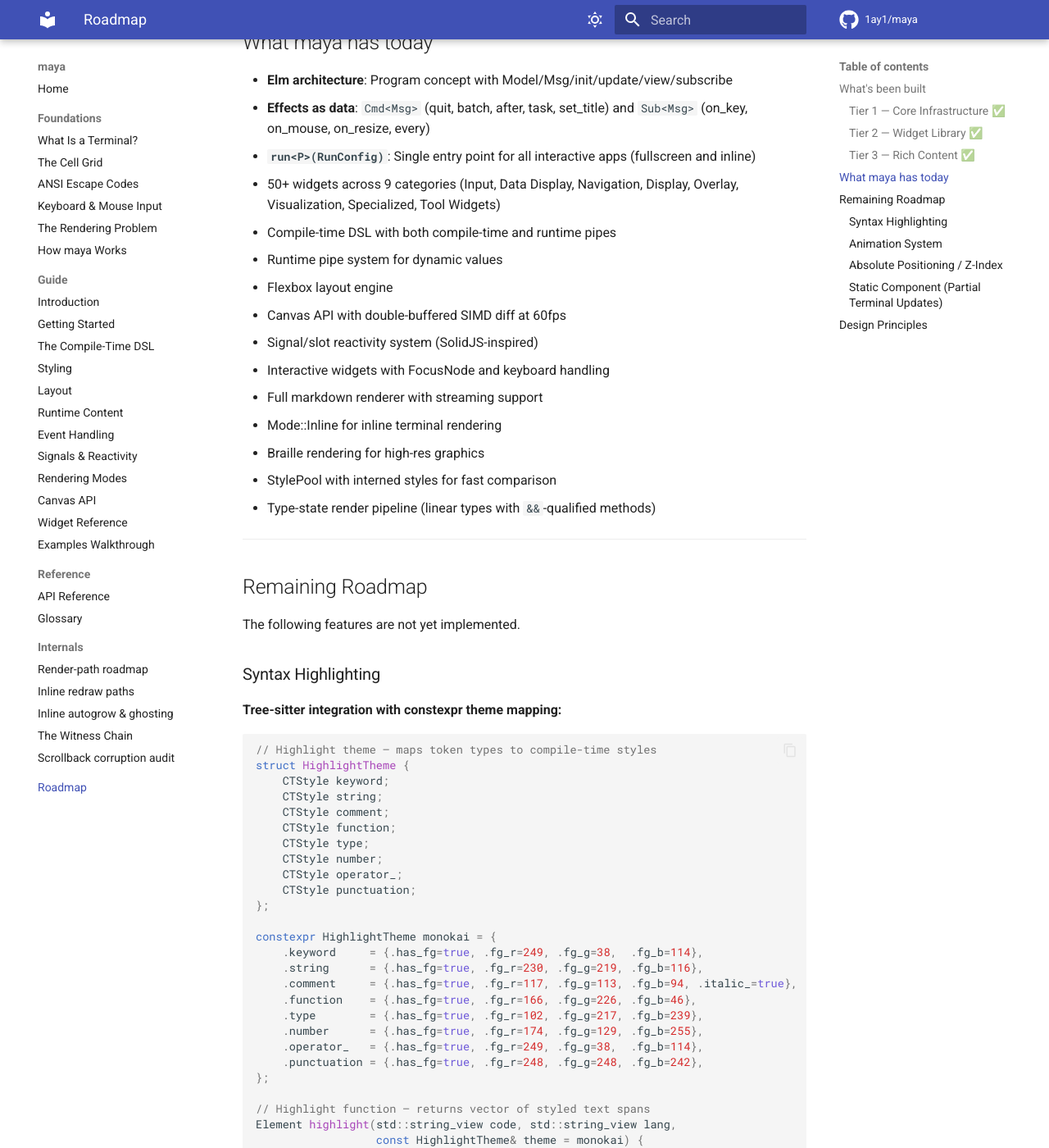
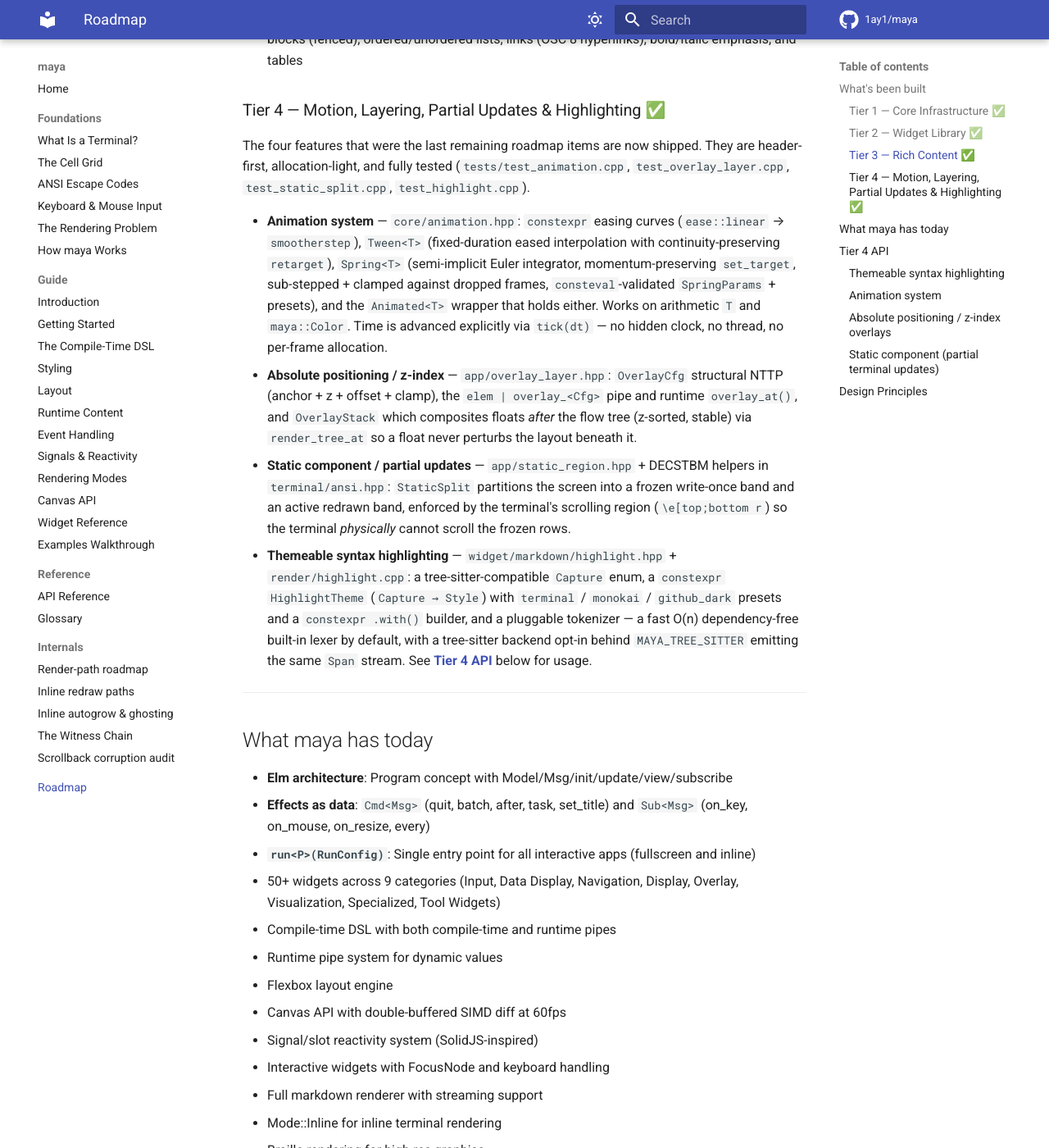
Before and after one commit to 1ay1/maya, an MkDocs documentation site: the page built from docs/12-roadmap.md, in a window 1280 px wide and 1400 px high, scrolled down 1357 px. Shown: the whole window at 82% size. Built offline with MkDocs 1.6.1 and Material for MkDocs 9.7.7, drawn with Linux system fonts in a browser that asks for light colours; comment, search, counter and statistics services are not loaded; some of the changed text lies outside the part shown.

Commit message:
fix(portability): make Tier 4 features build on clang + MSVC; update docs
CI was red on linux-clang19, windows-msvc, sanitizers (clang), and fuzz-smoke
(clang) while gcc14/macos-gcc passed. Two non-portable C++ constructs in the
new Tier 4 code, both of which GCC/libstdc++ accept as extensions but libc++
(clang) and MSVC correctly reject:

1. core/animation.hpp — std::sqrt / std::abs(double) are NOT standard-constexpr.
   The consteval spring-preset factory and the constexpr zeta()/done()/
   scalar_span() paths called them, so `inline constexpr SpringParams gentle =
   make(...)` failed to be a constant expression under clang. Added
   maya::anim::cmath::c_sqrt (Newton–Raphson) + c_abs (both constexpr) and
   routed the compile-time paths through them. Runtime behavior unchanged
   (folds to the same code); all spring tests still pass.

2. widget/markdown/highlight.hpp — the monokai/github_dark themes wrapped the
   consteval Color::hex() in a non-consteval lambda, which MSVC's constant
   evaluator rejects. Replaced with direct Color::hex(0x...) calls in the
   constexpr theme initializers (the pattern theme.hpp already uses).

Verified locally with clang (full lib + 33/33 ctest), ASan+UBSan (new tests
clean), and the libFuzzer harness build — all green, matching the CI legs.

Docs:
- docs/12-roadmap.md: moved the 4 implemented features out of "Remaining" into
  a new "Tier 4 — implemented" section, and replaced the speculative API
  sketches with a "Tier 4 API" reference documenting the SHIPPED headers
  (maya::syntax / maya::anim / OverlayStack / StaticSplit), incl. the
  constexpr-sqrt portability note.
- docs/01-getting-started.md + README.md: document MAYA_FAST_TESTS (and
  MAYA_NATIVE_TUNING) build options.

````diff
--- a/docs/12-roadmap.md
+++ b/docs/12-roadmap.md
@@ -2,6 +2,12 @@
 
 Gap analysis comparing maya to Ink (React for CLI), which powers Claude Code's terminal UI.
 All designs below use C++26 idioms that match maya's existing patterns: compile-time DSL with structural NTTPs, type-state safety via `requires`, signal-based reactivity, and zero-cost abstractions.
+
+> **Status:** every feature in the original gap analysis is now implemented —
+> see Tiers 1–4 below. The **[Tier 4 API](#tier-4-api)** section documents the
+> shipped headers for the last four items (animation, overlays, partial updates,
+> syntax highlighting). Remaining work is tracked in the
+> [render roadmap](internals/render-roadmap.md) (renderer internals), not here.
 
 ## What's been built
 
@@ -32,6 +38,39 @@
 
 - **Markdown Rendering** — `src/widget/markdown.cpp`: full renderer supporting headers, code blocks (fenced), ordered/unordered lists, links (OSC 8 hyperlinks), bold/italic emphasis, and tables
 
+### Tier 4 — Motion, Layering, Partial Updates & Highlighting ✅
+
+The four features that were the last remaining roadmap items are now shipped.
+They are header-first, allocation-light, and fully tested
+(`tests/test_animation.cpp`, `test_overlay_layer.cpp`, `test_static_split.cpp`,
+`test_highlight.cpp`).
+
+- **Animation system** — `core/animation.hpp`: `constexpr` easing curves
+  (`ease::linear` → `smootherstep`), `Tween<T>` (fixed-duration eased
+  interpolation with continuity-preserving `retarget`), `Spring<T>`
+  (semi-implicit Euler integrator, momentum-preserving `set_target`,
+  sub-stepped + clamped against dropped frames, `consteval`-validated
+  `SpringParams` + presets), and the `Animated<T>` wrapper that holds either.
+  Works on arithmetic `T` and `maya::Color`. Time is advanced explicitly via
+  `tick(dt)` — no hidden clock, no thread, no per-frame allocation.
+- **Absolute positioning / z-index** — `app/overlay_layer.hpp`: `OverlayCfg`
+  structural NTTP (anchor + z + offset + clamp), the `elem | overlay_<Cfg>`
+  pipe and runtime `overlay_at()`, and `OverlayStack` which composites floats
+  *after* the flow tree (z-sorted, stable) via `render_tree_at` so a float
+  never perturbs the layout beneath it.
+- **Static component / partial updates** — `app/static_region.hpp` +
+  DECSTBM helpers in `terminal/ansi.hpp`: `StaticSplit` partitions the screen
+  into a frozen write-once band and an active redrawn band, enforced by the
+  terminal's scrolling region (`\e[top;bottom r`) so the terminal *physically*
+  cannot scroll the frozen rows.
+- **Themeable syntax highlighting** — `widget/markdown/highlight.hpp` +
+  `render/highlight.cpp`: a tree-sitter-compatible `Capture` enum, a
+  `constexpr HighlightTheme` (`Capture → Style`) with `terminal` / `monokai` /
+  `github_dark` presets and a `constexpr .with()` builder, and a pluggable
+  tokenizer — a fast O(n) dependency-free built-in lexer by default, with a
+  tree-sitter backend opt-in behind `MAYA_TREE_SITTER` emitting the same
+  `Span` stream. See **[Tier 4 API](#tier-4-api)** below for usage.
+
 ---
 
 ## What maya has today
@@ -54,218 +93,151 @@
 
 ---
 
-## Remaining Roadmap
+## Tier 4 API {#tier-4-api}
 
-The following features are not yet implemented.
+The shipped APIs for the Tier 4 features. These are the real headers — the
+speculative sketches that used to live here have been replaced by what was
+actually built.
 
-### Syntax Highlighting
+### Themeable syntax highlighting
 
-**Tree-sitter integration with constexpr theme mapping:**
+`#include <maya/widget/markdown/highlight.hpp>` — namespace `maya::syntax`.
+
+Tokenizing returns a flat, sorted, non-overlapping span stream over the source
+(gaps are implicitly `Capture::None`). A `HighlightTheme` maps each `Capture`
+to a `Style`; swap themes by passing a different one.
 
 ```cpp
-// Highlight theme — maps token types to compile-time styles
-struct HighlightTheme {
-    CTStyle keyword;
-    CTStyle string;
-    CTStyle comment;
-    CTStyle function;
-    CTStyle type;
-    CTStyle number;
-    CTStyle operator_;
-    CTStyle punctuation;
-};
+using namespace maya::syntax;
 
-constexpr HighlightTheme monokai = {
-    .keyword     = {.has_fg=true, .fg_r=249, .fg_g=38,  .fg_b=114},
-    .string      = {.has_fg=true, .fg_r=230, .fg_g=219, .fg_b=116},
-    .comment     = {.has_fg=true, .fg_r=117, .fg_g=113, .fg_b=94, .italic_=true},
-    .function    = {.has_fg=true, .fg_r=166, .fg_g=226, .fg_b=46},
-    .type        = {.has_fg=true, .fg_r=102, .fg_g=217, .fg_b=239},
-    .number      = {.has_fg=true, .fg_r=174, .fg_g=129, .fg_b=255},
-    .operator_   = {.has_fg=true, .fg_r=249, .fg_g=38,  .fg_b=114},
-    .punctuation = {.has_fg=true, .fg_r=248, .fg_g=248, .fg_b=242},
-};
+Lang lang = lang_from_tag("cpp");          // "py", "rust", "go", "ts", …
+std::vector<Span> spans = highlight(source, lang);
 
-// Highlight function — returns vector of styled text spans
-Element highlight(std::string_view code, std::string_view lang,
-                  const HighlightTheme& theme = monokai) {
-    auto tokens = tree_sitter_tokenize(code, lang);
-    std::vector<Element> spans;
-    for (auto& [text, type] : tokens) {
-        Style s = theme_style_for(theme, type).runtime();
-        spans.push_back(Element{TextElement{std::string{text}, s}});
-    }
-    return Element{ElementList{std::move(spans)}};
+for (const Span& s : spans) {
+    Style style = themes::monokai.style_for(s.cap);
+    paint(source.substr(s.start, s.len), style);
 }
 ```
 
-### Animation System
+The `Capture` enum follows tree-sitter capture names (`Keyword`, `KeywordCtrl`,
+`Type`, `Function`, `String`, `Number`, `Comment`, `Constant`, `Operator`,
+`Punctuation`, `Preproc`, `Attribute`, `Variable`, `Property`, plus `None`).
 
-**`Animated<T>` — a signal that interpolates over time:**
+`HighlightTheme` is `constexpr` — the palette is baked into the binary. Derive a
+variant at compile time:
 
 ```cpp
-// Easing functions — all constexpr
-namespace ease {
-    constexpr float linear(float t)     { return t; }
-    constexpr float ease_in(float t)    { return t * t; }
-    constexpr float ease_out(float t)   { return t * (2 - t); }
-    constexpr float ease_in_out(float t){
-        return t < 0.5f ? 2*t*t : -1 + (4 - 2*t)*t;
-    }
-
-    // Spring physics — consteval parameter validation
-    struct Spring {
-        float stiffness = 100.0f;
-        float damping   = 10.0f;
-        float mass      = 1.0f;
-
-        consteval Spring validate() const {
-            if (stiffness <= 0) throw "stiffness must be positive";
-            if (damping < 0)    throw "damping must be non-negative";
-            if (mass <= 0)      throw "mass must be positive";
-            return *this;
-        }
-    };
-
-    constexpr float spring(float t, Spring s = Spring{}.validate()) {
-        float omega = std::sqrt(s.stiffness / s.mass);
-        float zeta  = s.damping / (2 * std::sqrt(s.stiffness * s.mass));
-        // Underdamped spring approximation
-        return 1.0f - std::exp(-zeta * omega * t) *
-               std::cos(omega * std::sqrt(1 - zeta*zeta) * t);
-    }
-}
-
-// Animated<T> — wraps Signal<T>, interpolates between old and new values
-template <typename T, auto EasingFn = ease::ease_out>
-class Animated {
-    Signal<T> target_;
-    T current_;
-    T previous_;
-    float progress_ = 1.0f;
-    float duration_;
-
-public:
-    explicit Animated(T initial, float duration_s = 0.3f)
-        : target_(initial), current_(initial), previous_(initial),
-          duration_(duration_s) {}
-
-    void set(T value) {
-        previous_ = current_;
-        target_.set(std::move(value));
-        progress_ = 0.0f;
-    }
-
-    // Called each frame with dt
-    void tick(float dt) {
-        if (progress_ >= 1.0f) return;
-        progress_ = std::min(1.0f, progress_ + dt / duration_);
-        float t = EasingFn(progress_);
-        current_ = lerp(previous_, target_(), t);
-    }
-
-    [[nodiscard]] const T& get() const { return current_; }
-};
-
-// Usage:
-Animated<float> sidebar_width(30.0f, 0.2f);
-sidebar_width.set(50.0f);  // smoothly animates over 200ms
+constexpr HighlightTheme my_theme =
+    themes::github_dark.with(Capture::Comment, Style{}.with_fg(Color::hex(0x6A737D)));
 ```
 
-### Absolute Positioning / Z-Index
+Presets: `themes::terminal` (16-colour), `themes::monokai`, `themes::github_dark`.
 
-**Overlay layer — rendered after main tree, composited onto canvas:**
+**Pluggable backend.** The default tokenizer is a fast, dependency-free O(n)
+lexer covering C/C++/Python/Rust/Go/JS/TS/Shell/JSON. To use a real tree-sitter
+parser, compile with `-DMAYA_TREE_SITTER` and define:
 
 ```cpp
-// OverlayCfg as structural NTTP
-struct OverlayCfg {
-    int z_index = 1;
-    enum class Anchor { TopLeft, Center, BottomRight } anchor = Anchor::Center;
-};
-
-template <OverlayCfg Cfg = OverlayCfg{}>
-struct OverlayTag {};
-
-template <OverlayCfg Cfg = OverlayCfg{}>
-inline constexpr OverlayTag<Cfg> overlay_{};
-
-// Overlays are collected during build, sorted by z_index, rendered last
-struct OverlayEntry {
-    Element content;
-    int z_index;
-    OverlayCfg::Anchor anchor;
-};
-
-// Render pipeline extended: after paint(), composite overlays
-template<>
-class RenderPipeline<stage::Painted> {
-    [[nodiscard]] RenderPipeline<stage::Composited>
-    composite(std::span<OverlayEntry> overlays) && {
-        // Sort by z_index, render each onto back buffer
-        std::ranges::sort(overlays, {}, &OverlayEntry::z_index);
-        for (auto& ov : overlays) {
-            auto rect = compute_anchor_rect(ov.anchor, back_.width(), back_.height());
-            render_element(ov.content, back_, rect);
-        }
-        return {back_, pool_, theme_, out_};
-    }
-};
+bool maya::syntax::ts_highlight(std::string_view src, Lang lang,
+                                std::vector<Span>& out);
 ```
 
-### Static Component (Partial Terminal Updates)
+Return `true` after filling `out` (same `Span` contract) to use the grammar,
+or `false` to fall through to the built-in lexer. The theme/render half is
+identical — only the tokenizer swaps.
 
-**Split terminal into frozen (scrollback) + active (live) regions:**
+### Animation system
+
+`#include <maya/core/animation.hpp>` — namespace `maya::anim`.
 
 ```cpp
-// Static items are written once above the active render area.
-// Uses terminal scrolling regions (DECSTBM) to partition the screen.
-//
-// Architecture:
-//   +-----------------------+
-//   | Static region         | <- completed messages, written with raw write()
-//   | (grows upward)        |    never re-rendered by diff engine
-//   +-----------------------+
-//   | Active region         | <- current response, rendered by pipeline
-//   | (fixed height)        |    double-buffered + SIMD diff as usual
-//   +-----------------------+
+using namespace maya::anim;
 
-class StaticRegion {
-    std::string frozen_output_;     // accumulated static content
-    int frozen_rows_ = 0;
+// Tween: eased A→B over a fixed duration.
+auto width = Animated<double>::tween(30.0, 50.0, 0.2, ease::out_cubic);
 
-public:
-    // Freeze an element — render it once, append to scrollback
-    void freeze(const Element& elem, int width) {
-        Canvas tmp(width, /*height=*/measure(elem, width));
-        render_to(elem, tmp);
+// Spring: physically-modelled motion; retarget mid-flight keeps momentum.
+auto x = Animated<double>::spring(0.0, spring_presets::snappy);
+x.set_target(1.0);
 
-        // Serialize canvas to ANSI string (no diff — full render)
-        std::string ansi = serialize_full(tmp);
+// Drive from the host frame loop — there is no hidden clock.
+double v = x.tick(dt);          // advance by dt seconds, returns current value
+if (!x.done()) request_animation_frame();
+```
 
-        // Write to terminal above active area
-        frozen_output_ += ansi;
-        frozen_rows_ += tmp.height();
+Easing curves (all `constexpr`): `linear`, `in/out/in_out_quad`,
+`in/out/in_out_cubic`, `in_out_quint`, `smoothstep`, `smootherstep`.
 
-        // Adjust scroll region: DECSTBM sets active area
-        // \e[{frozen_rows_+1};{screen_height}r
-    }
-};
+`SpringParams` are validated with a `consteval` factory — a degenerate config is
+a compile error:
 
-// DSL: static_() wraps completed content
-template <Node... Children>
-struct StaticNode {
-    std::tuple<Children...> children;
-    StaticRegion& region;
+```cpp
+constexpr SpringParams p = spring_presets::make(/*stiffness=*/200, /*zeta=*/0.6);
+```
 
-    [[nodiscard]] Element build() const {
-        // On first build: render children, freeze, return empty
-        // On subsequent builds: return empty (already in scrollback)
-        auto elem = v(/* children... */).build();
-        region.freeze(elem, /*width from layout*/);
-        return Element{TextElement{""}};  // placeholder — occupies no space
-    }
-};
+Presets: `gentle`, `snappy`, `wobbly`, `stiff`, `molasses`. `Animated<T>`,
+`Tween<T>` and `Spring<T>` work on any arithmetic `T` and on `maya::Color`
+(componentwise lerp). All are trivially-copyable value types — no heap.
+
+> `std::sqrt` / `std::abs(double)` are not standard-`constexpr` (libstdc++ allows
+> them as an extension; libc++ and MSVC do not), so the spring presets use
+> maya's own `constexpr` `cmath::c_sqrt` / `c_abs` for the compile-time path.
+
+### Absolute positioning / z-index overlays
+
+`#include <maya/app/overlay_layer.hpp>` — namespace `maya`.
+
+`OverlayStack` paints floating layers on top of an already-rendered flow canvas,
+z-sorted (stable for equal z), each anchored + nudged + clamped on-screen. It
+uses `render_tree_at` (clip + offset, no clear) so floats never disturb flow
+layout.
+
+```cpp
+OverlayStack stack;
+
+// Compile-time config via the pipe — anchor + z + offset baked at the call site.
+stack += (tooltip | overlay_<overlay_cfg(Anchor::TopRight, /*z=*/10)>);
+
+// Runtime position (e.g. at a mouse cursor / hit-test result).
+stack += overlay_at(menu, /*x=*/cursor_x, /*y=*/cursor_y, /*z=*/20);
+
+// After painting the flow tree into `canvas`:
+stack.composite(canvas, pool, theme::dark);
 ```
+
+`OverlayCfg` is a structural NTTP (`anchor`, `z`, `dx`, `dy`, `max_w`, `clamp`)
+built by the `consteval overlay_cfg(…)` validator. Anchors: the nine
+edge/corner positions (`TopLeft` … `BottomRight`, `Center`).
+
+### Static component (partial terminal updates)
+
+`#include <maya/app/static_region.hpp>` — namespace `maya`.
+
+`StaticSplit` partitions the terminal into a **frozen** write-once band and an
+**active** redrawn band, enforced by DECSTBM (the terminal's vertical scrolling
+region). Because the scroll region excludes the frozen rows, the terminal
+physically cannot move them — a render bug below the margin cannot corrupt the
+completed content above it.
+
+```cpp
+StaticSplit split;
+std::string out;
+
+split.begin(screen_h, out);                 // arm DECSTBM for the whole screen
+split.freeze(completed_msg, width, pool, out);  // promote rows into the frozen band
+split.draw_active(live_response, width, pool, out);  // repaint only the active band
+// … each frame: split.draw_active(…) …
+split.end(out);                             // restore the full-screen region
+```
+
+Invariant: at least one active row always survives (`frozen_rows()` never
+reaches `screen_h`). The underlying ANSI helpers — `ansi::write_scroll_region`
+(DECSTBM), `write_scroll_region_reset`, `write_scroll_up`/`down` (SU/SD) — live
+in `terminal/ansi.hpp` for hosts that want to drive the partition directly.
+
+The simpler `StaticRegion` (freeze an element's ANSI once, flush above the
+active area) remains for the append-to-scrollback case that doesn't need a
+scroll-region partition.
 
 ---
 
````
Also changed, not shown: README.md (+5 -0 lines), docs/01-getting-started.md (+3 -1 lines), 2 other files.
